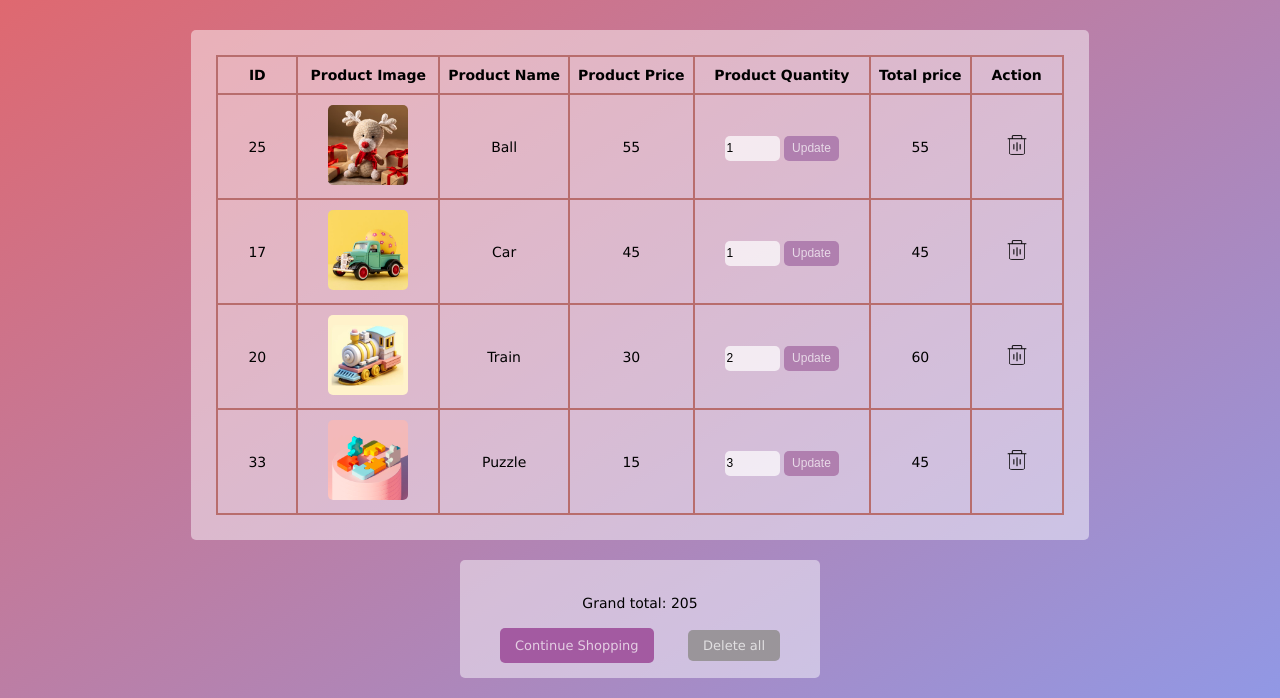
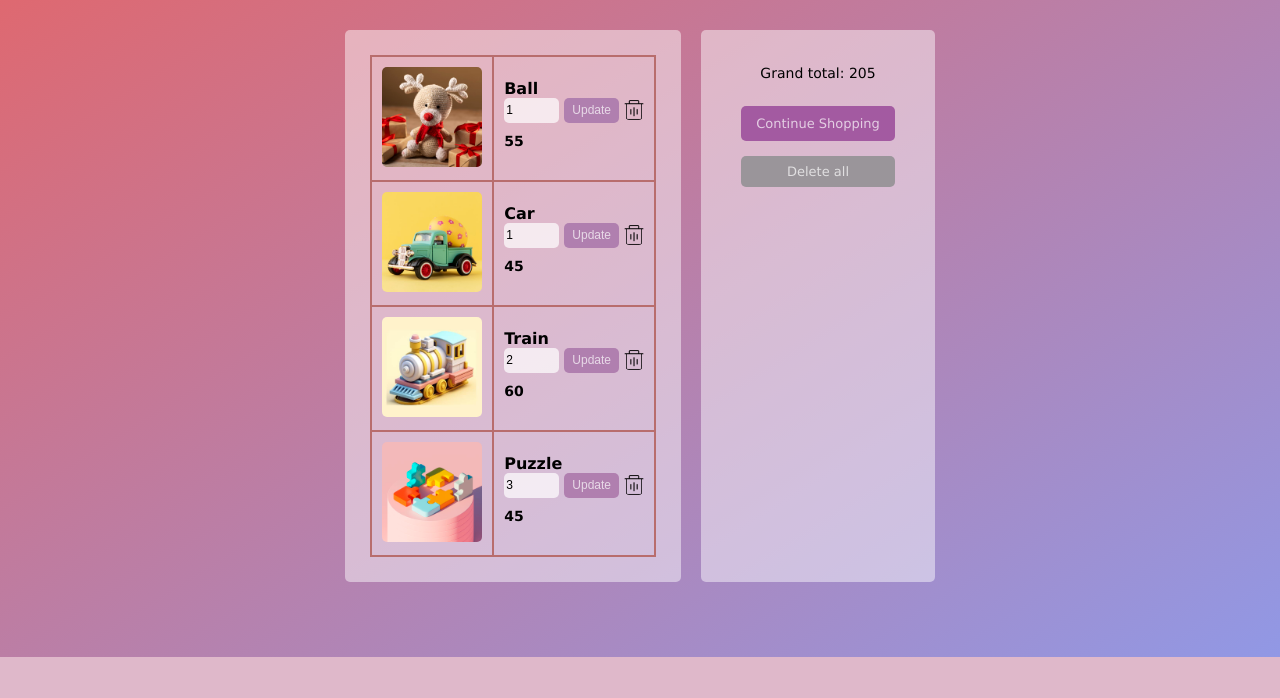
Before and after one commit to k-nadolna/my_shop, a PHP site: page /cart.php in a window 1280 px wide. Shown: the part 143-841 px from the top of the page. After the commit the page ends 800 px from the top, so only its background shows below. Run offline with PHP 8.4, Linux system fonts and the light colour scheme; data comes from the database, SQL or seed files in the repository.

Commit message:
improving responsiveness

```diff
--- a/add_product.php
+++ b/add_product.php
@@ -4,6 +4,7 @@
   <meta charset="UTF-8">
   <meta name="viewport" content="width=device-width, initial-scale=1.0">
   <title>Add produckt</title>
+  <link rel="icon" href="images/cart.png" type="image/png">
   <link rel='stylesheet' href='styles/style.css'>
 </head>
 <body>
@@ -76,5 +77,6 @@
     </div>
   </div>
 
+  <script src="app.js"></script>
 </body>
 </html>
--- /dev/null
+++ b/app.js
@@ -0,0 +1,12 @@
+const mobileButton = document.querySelector('.mobile_button');
+const mobileMenu = document.querySelector('.mobile_menu');
+
+function showMobileMenu(){
+  if(mobileMenu.classList.contains('show')){
+    mobileMenu.classList.remove('show');
+  }else{
+    mobileMenu.classList.add('show');
+  }
+}
+
+mobileButton.addEventListener('click', showMobileMenu);
--- a/cart.php
+++ b/cart.php
@@ -4,6 +4,7 @@
   <meta charset="UTF-8">
   <meta name="viewport" content="width=device-width, initial-scale=1.0">
   <title>My Cart</title>
+  <link rel="icon" href="images/cart.png" type="image/png">
   <link rel="stylesheet" href="styles/style.css">
 </head>
 <body>
@@ -42,13 +43,7 @@
           if (mysqli_num_rows($query) != 0){
         echo "  <table>
                   <thead>
-                    <th>ID</th>
-                    <th>Product Image</th>
-                    <th>Product Name</th>
-                    <th>Product Price</th>
-                    <th>Product Quantity</th>
-                    <th>Total price</th>
-                    <th>Action</th>
+
                   </thead>
                 <tbody>";
 
@@ -64,21 +59,19 @@
             echo "
                 <tr>
                  <form action='cart.php' method='POST'>
-                  <td>$id</td>
-                  <td><img class='thumbnail' src='images/products/$product_image'></td>
-                  <td>$product_name</td>
-                  <td>$product_price</td>
-                  <td class='td_quantity'>
+                  <td class='cart_image_column'><img class='thumbnail' src='images/products/$product_image'></td>
+                  <td class='cart_info_column'><span class='cart_name'>$product_name</span>
+                  <div class='td_quantity'>
                     <input type=hidden name='id' value ='$id'>
                     <input type='number' min='1' max='10' value='$quantity' class='cart_quantity' name='update_quantity'>
                     <input type='submit' name='submit' class='cart_btn_update' value='Update'>
+                    <a href='remove_from_cart.php?Id=$id' class='cart_remove'>
+                    <img class='icon cart_remove_icon' src='images/remove.png'>
+                    </a>
                   </form>
-                  </td>
-                  <td>$total_value</td>
-                  <td>
-                    <a href='remove_from_cart.php?Id=$id'>
-                    <img class='icon' src='images/remove.png'>
-                    </a>
+                  </div>
+                <p class='cart_total'>$total_value</p>
+
                   </td>
               </tr>";
 
@@ -100,7 +93,6 @@
 
             <div class='box box_cart'>
               <p>Grand total: $total_sum </p>
-              <br>
               <a href='index.php' class='btn'>Continue Shopping</a>
               <a href='delete_cart.php' class='btn_cancel'>Delete all</a>
             </div>";
@@ -115,5 +107,7 @@
       <?php  } ?>
     </div>
   </div>
+
+  <script src="app.js"></script>
 </body>
 </html>
--- a/delete_product.php
+++ b/delete_product.php
@@ -8,6 +8,7 @@
   <meta charset="UTF-8">
   <meta name="viewport" content="width=device-width, initial-scale=1.0">
   <title>Delete product</title>
+  <link rel="icon" href="images/cart.png" type="image/png">
   <link rel="stylesheet" href="styles/style.css">
 </head>
 <body>
@@ -62,5 +63,7 @@
 
     </div>
   </div>
+
+  <script src="app.js"></script>
 </body>
 </html>
--- a/edit.php
+++ b/edit.php
@@ -5,6 +5,7 @@
   <meta charset="UTF-8">
   <meta name="viewport" content="width=device-width, initial-scale=1.0">
   <title>Add produckt</title>
+  <link rel="icon" href="images/cart.png" type="image/png">
   <link rel='stylesheet' href='styles/style.css'>
 </head>
 <body>
@@ -94,5 +95,6 @@
     </div>
   </div>
 
+  <script src="app.js"></script>
 </body>
 </html>
--- a/index.php
+++ b/index.php
@@ -4,6 +4,7 @@
   <meta charset="UTF-8">
   <meta name="viewport" content="width=device-width, initial-scale=1.0">
   <title>My shop</title>
+  <link rel="icon" href="images/cart.png" type="image/png">
   <link rel="stylesheet" href="styles/style.css">
 </head>
 <body>
@@ -51,6 +52,8 @@
 
               mysqli_query($con, "UPDATE cart SET Quantity = '$quantity', TotalValue = '$total_value'  WHERE Id = $id");
             }
+
+
           }
 
 
@@ -86,6 +89,6 @@
    </div>
 
 
-
+<script src="app.js"></script>
 </body>
 </html>
--- a/nav.php
+++ b/nav.php
@@ -8,9 +8,16 @@ echo
       <a href='add_product.php'>Add product</a>
       <a href='view_products.php'>View produckts</a>
       <a href='index.php'>Shop</a>
-      <a href='cart.php'>Cart
-        <!-- <img class='cart-icon' src='images/cart.png'> -->
-      </a>
+      <a href='cart.php'>Cart</a>
+    </div>
+    <div class='mobile_button'>
+      <img src='images/menu.png'>
+    </div>
+    <div class='mobile_menu'>
+      <a href='add_product.php'>Add product</a>
+      <a href='view_products.php'>View produckts</a>
+      <a href='index.php'>Shop</a>
+      <a href='cart.php'>Cart</a>
     </div>
   </nav>";
   ?>
--- a/styles/style.css
+++ b/styles/style.css
@@ -52,6 +52,14 @@ nav{
  transition: all 0.5s;
 }
 
+.mobile_button{
+  display: none;
+}
+
+.mobile_menu{
+  display:  none;
+}
+
 .hero{
   padding: 30px 0px;
 }
@@ -95,7 +103,7 @@ header{
   color: rgba(255, 255, 255, 0.7);
   font-size: 13px;
   height: 36px;
-  margin: 0px 15px;
+  margin: 15px;
   padding: 10px 15px;
   transition: all 0.5s;
 }
@@ -161,12 +169,16 @@ td {
 }
 
 .box .thumbnail{
-  height: 80px;
+  height: 100px;
 }
 
 .icon{
   max-height: 20px;
   margin: 5px;
+}
+
+.base_mobile_info{
+  display: none;
 }
 
 /* edit product */
@@ -190,6 +202,11 @@ td {
 }
 
 /* cart */
+
+.cart_image_column{
+  padding: 10px;
+}
+
 .cart_quantity{
   background-color: rgba(255, 255, 255, 0.7);;
   border: none;
@@ -209,7 +226,7 @@ td {
   border-radius: 5px;
   font-size: 12px;
   height: 25px;
-  margin-top: 3px;
+  margin: 0px 5px;
   width: 55px;
   padding: 0px 2px;
   outline: none;
@@ -227,3 +244,101 @@ td {
   display: none;
   width: 50%;
 }
+
+.cart_name{
+  font-size: 16px;
+  font-weight: 600;
+}
+
+.cart_info_column{
+  padding: 10px;
+  text-align: left;
+}
+
+.td_quantity{
+  display: flex;
+  align-items: center;
+}
+
+.cart_remove{
+  height: 20px;
+}
+
+.cart_total{
+  font-weight: 600;
+  margin: 10px 0px;
+}
+
+.cart_remove_icon{
+  margin: 0px;
+}
+
+.box_cart{
+  display: flex;
+  flex-direction: column;
+}
+
+.box_cart a{
+  height: auto;
+}
+
+@media screen and (max-width: 576px){
+  .logo a{
+  font-size: 20px;
+}
+
+  .menu{
+    display: none;
+  }
+
+  .mobile_button{
+    display: block;
+  }
+
+  .mobile_button img{
+      height: 25px;
+  }
+
+  .mobile_menu{
+    display: none;
+  }
+
+  .mobile_menu.show{
+    background: #e7abadff;
+    box-shadow:  5px 5px 10px rgb(124, 100, 100);
+    display: flex;
+    flex-direction: column;
+    position: absolute;
+    top: 80px;
+    padding: 10px 0px;
+    width: 100vw;
+  }
+
+  .mobile_menu a{
+    margin: 10px 20px;
+  }
+
+  .field{
+  width: 100%;
+}
+
+  .base_name_id{
+    display: none;
+  }
+
+  .base_name_column{
+    display: none;
+  }
+
+  .base_price_column{
+    display: none;
+  }
+
+  .base_mobile_info{
+  display: block;
+}
+
+.cart_quantity{
+  width: 20px;
+
+}
```
Also changed, not shown: view_products.php (+11 -7 lines), images/menu.png (added).
